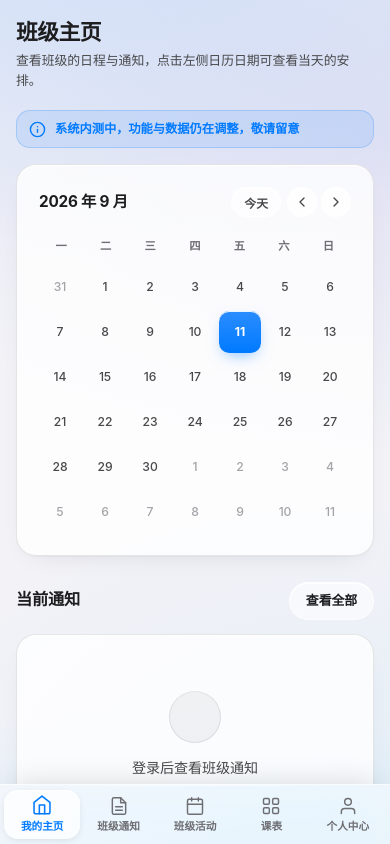
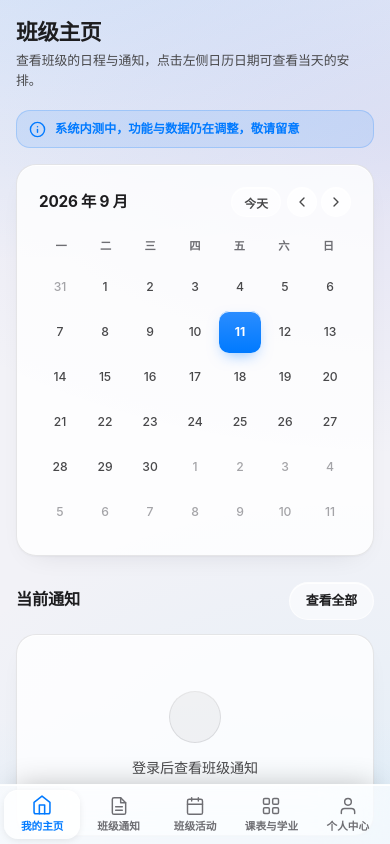
Before and after one commit to AJiang233/Class-Assistant, a website: page web/index.html in a window 390 px wide. Drawn offline with Linux system fonts and the light colour scheme.

Commit message:
2026.9.11 移动端样式美化

```diff
--- a/web/assets/css/style.css
+++ b/web/assets/css/style.css
@@ -1064,10 +1064,16 @@ body.app-mode { overflow: hidden; }
    20 · 响应式
    ═══════════════════════════════════════════════════════════════════ */
 
+/* 仅手机端显示（桌面端隐藏） */
+.only-mobile { display: none; }
+
 @media (max-width: 768px) {
   body { background-attachment: scroll; }
   .sidebar { display: none; }
+  .only-mobile { display: block; }
 
+  /* 底栏 = 导航层液态玻璃，与侧栏用同一套配方：
+     --lg-fill 半透明底 + blur(30px) / saturate(180%) 强折射 + --specular 受光高光 + --lg-edge 边缘受光 */
   .bottom-nav {
     display: flex; position: fixed; left: 0; right: 0; bottom: 0;
     height: calc(60px + env(safe-area-inset-bottom));
@@ -1076,31 +1082,28 @@ body.app-mode { overflow: hidden; }
     padding-right: max(4px, env(safe-area-inset-right));
     border-radius: 0; border: none;
     border-top: 1px solid var(--lg-edge);
-    background: linear-gradient(180deg,
-      color-mix(in srgb, var(--lg-fill) 84%, transparent),
-      color-mix(in srgb, var(--lg-fill) 72%, transparent));
-    -webkit-backdrop-filter: blur(30px) saturate(var(--lg-saturate));
-    backdrop-filter: blur(30px) saturate(var(--lg-saturate));
-    box-shadow: 0 -12px 30px -14px rgba(0, 0, 0, 0.16);
+    background: var(--lg-fill);
+    -webkit-backdrop-filter: blur(var(--lg-blur)) saturate(var(--lg-saturate));
+    backdrop-filter: blur(var(--lg-blur)) saturate(var(--lg-saturate));
+    box-shadow: var(--specular), 0 -12px 30px -16px rgba(0, 0, 0, 0.30);
     overflow: hidden;
     z-index: 200;
+    transition: transform var(--dur-base) var(--ease-standard),
+                opacity var(--dur-base) var(--ease-standard);
   }
-  /* 上缘受光：液态玻璃光源语义 */
-  .bottom-nav::before {
-    content: ""; position: absolute; top: 0; left: 0; right: 0; height: 1px;
-    background: linear-gradient(90deg, rgba(255, 255, 255, 0), rgba(255, 255, 255, 0.65), rgba(255, 255, 255, 0));
+  /* 输入法弹出时收起底栏：Android 键盘会压缩视口，fixed 底栏否则会被顶到键盘上方 */
+  .bottom-nav.kb-hidden {
+    transform: translateY(115%);
+    opacity: 0;
     pointer-events: none;
   }
-  :root[data-theme="dark"] .bottom-nav {
-    background: linear-gradient(180deg, rgba(255, 255, 255, 0.09), rgba(255, 255, 255, 0.04));
-    border-top-color: rgba(255, 255, 255, 0.11);
-    box-shadow: 0 -10px 24px -12px rgba(0, 0, 0, 0.5);
-  }
-  :root[data-theme="dark"] .bottom-nav::before {
-    background: linear-gradient(90deg, rgba(255, 255, 255, 0), rgba(255, 255, 255, 0.16), rgba(255, 255, 255, 0));
-  }
 
-  .app-content { padding-bottom: calc(60px + env(safe-area-inset-bottom)); }
+  /* 弹窗避开底栏：内容可以穿过底栏，弹窗不能被它盖住 */
+  .modal-overlay { padding: 12px 12px calc(60px + env(safe-area-inset-bottom) + 12px); }
+  .modal { max-height: calc(100dvh - 96px); }
+
+  /* 底部不再预留空带：让内容从底栏下方穿过，毛玻璃才能"透出页面"。
+     避让空间改由 .main 的下内边距提供（对所有页面统一生效） */
 }
 
 /* 移动端密度优化 */
@@ -1108,7 +1111,8 @@ body.app-mode { overflow: hidden; }
   html { font-size: 15px; }
   body { font-size: 14px; line-height: 1.62; }
 
-  .main { padding: 20px 16px 40px; }
+  /* 底部让出底栏高度 + 一点呼吸空间（内容会从底栏下方滚过） */
+  .main { padding: 20px 16px calc(60px + env(safe-area-inset-bottom) + 20px); }
   .page-head { margin-bottom: 18px; }
   .page-title { font-size: 1.45rem; }
   .page-desc { font-size: 0.86rem; margin-top: 5px; }
--- a/web/index.html
+++ b/web/index.html
@@ -204,11 +204,7 @@
             </button>
             <button type="button" class="bottom-nav-item" data-nav="academic" onclick="switchView('academic')">
                 <svg viewBox="0 0 24 24" fill="none" stroke="currentColor" stroke-width="1.75" stroke-linecap="round" stroke-linejoin="round"><rect x="3" y="3" width="7" height="7" rx="1.5"/><rect x="14" y="3" width="7" height="7" rx="1.5"/><rect x="14" y="14" width="7" height="7" rx="1.5"/><rect x="3" y="14" width="7" height="7" rx="1.5"/></svg>
-                <span>课表</span>
-            </button>
-            <button type="button" class="bottom-nav-item" data-nav="admin" style="display:none;" onclick="switchView('admin')">
-                <svg viewBox="0 0 24 24" fill="none" stroke="currentColor" stroke-width="1.75" stroke-linecap="round" stroke-linejoin="round"><path d="M12 22s8-4 8-10V5l-8-3-8 3v7c0 6 8 10 8 10z"/><path d="M9 12l2 2 4-4"/></svg>
-                <span>管理员面板</span>
+                <span>课表与学业</span>
             </button>
             <button type="button" class="bottom-nav-item" data-nav="account" onclick="switchView('account')">
                 <svg viewBox="0 0 24 24" fill="none" stroke="currentColor" stroke-width="1.75" stroke-linecap="round" stroke-linejoin="round"><path d="M20 21v-2a4 4 0 0 0-4-4H8a4 4 0 0 0-4 4v2"/><circle cx="12" cy="7" r="4"/></svg>
@@ -233,11 +229,9 @@
         try { if (localStorage.getItem('sidebarCollapsed') === '1') sb.classList.add('collapsed'); } catch (e) {}
         bindAppThemeToggle();
         fillAuthArea(authed, user);
-        // 有发布权限或成员管理权限者可见"管理员"入口（侧边栏 + 移动端底部导航）
+        // 有发布权限或成员管理权限者可见"管理员"入口（仅侧边栏；手机端底栏不放，改由个人中心进入）
         if (canManageUsers() || canContentWrite()) {
             document.getElementById('navAdmin').style.display = '';
-            var mAdmin = document.querySelector('.bottom-nav-item[data-nav="admin"]');
-            if (mAdmin) mAdmin.style.display = '';
         }
         if (authed) {
             loadCalendar().then(function () {
@@ -313,10 +307,11 @@
             var el = document.getElementById('nav' + k.charAt(0).toUpperCase() + k.slice(1));
             if (el) el.classList.toggle('active', k === navKey);
         });
-        // 移动端底部导航 active 状态
+        // 移动端底部导航 active 状态（管理员面板由个人中心进入，高亮留在"个人中心"）
+        var mobileKey = navKey === 'admin' ? 'account' : navKey;
         var mItems = document.querySelectorAll('.bottom-nav-item');
         for (var mi = 0; mi < mItems.length; mi++) {
-            mItems[mi].classList.toggle('active', mItems[mi].getAttribute('data-nav') === navKey);
+            mItems[mi].classList.toggle('active', mItems[mi].getAttribute('data-nav') === mobileKey);
         }
         moveBottomNavPill();
         // 显示对应视图
@@ -350,6 +345,27 @@
     (function () {
         var pill = document.getElementById('bottomNavPill');
         if (pill) { setTimeout(moveBottomNavPill, 0); }
+    })();
+
+    // ===== 输入法弹出时收起底栏 =====
+    // Android 键盘弹出会压缩视口，position:fixed 的底栏会被顶到键盘上方。
+    // 这里以「视口高度相对基线明显变矮」判定键盘弹出，把底栏滑下去。
+    (function () {
+        var nav = document.getElementById('bottomNav');
+        if (!nav) return;
+        var vv = window.visualViewport;
+        var baseH = 0, baseW = 0;
+        function sync() {
+            var h = vv ? vv.height : window.innerHeight;
+            var w = vv ? vv.width : window.innerWidth;
+            if (w !== baseW) { baseW = w; baseH = h; }   // 横竖屏切换 → 重置基线
+            else if (h > baseH) { baseH = h; }            // 记录键盘收起时的高度
+            nav.classList.toggle('kb-hidden', (baseH - h) > 140);
+        }
+        sync();
+        if (vv) vv.addEventListener('resize', sync);
+        window.addEventListener('resize', sync);
+        window.addEventListener('orientationchange', function () { baseW = 0; setTimeout(sync, 250); });
     })();
 
     // ===== 日历 =====
```
Also changed, not shown: web/account.html (+18 -1 lines), web/README.md.
